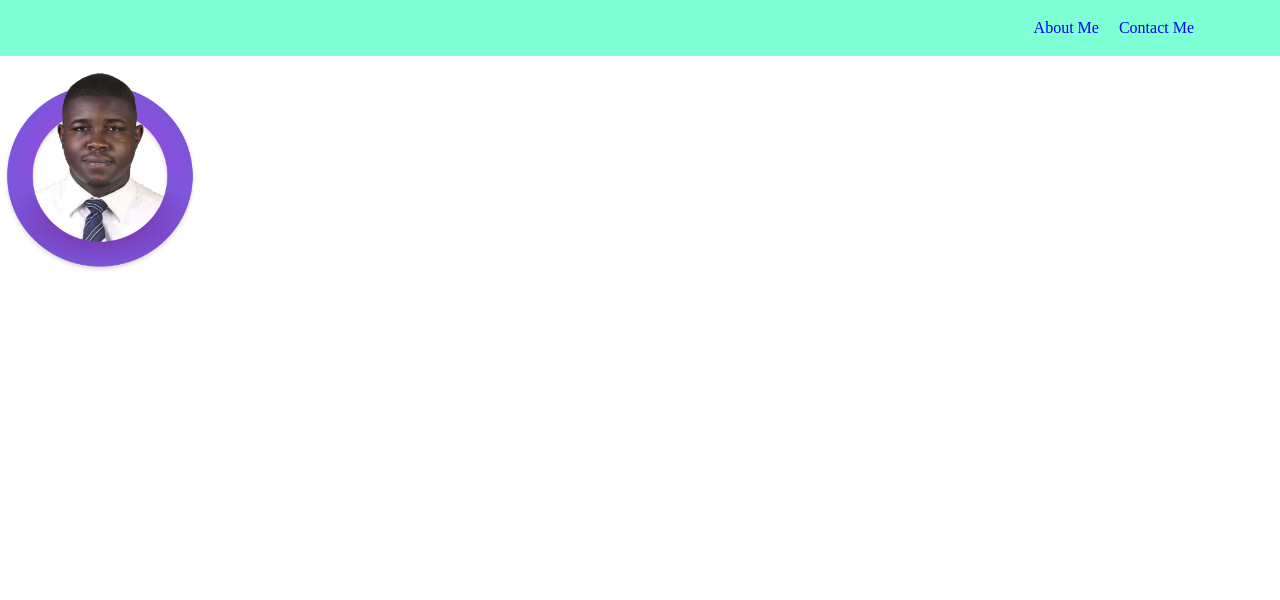
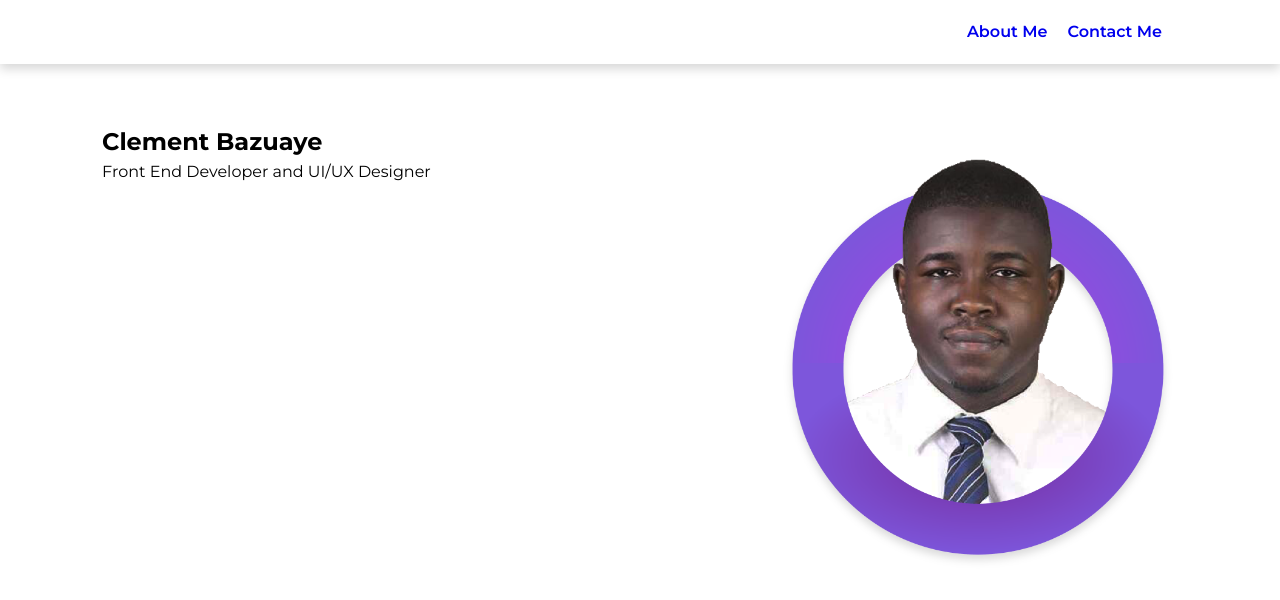
Before and after one commit to dev-bazz/portfolio-task_Zuri, a website: page index.html in a window 1280 px wide. Drawn offline with Linux system fonts and the light colour scheme.

Commit message:
....main style 1

```diff
--- a/index.html
+++ b/index.html
@@ -1,5 +1,6 @@
         <!DOCTYPE html>
         <html lang="en">
+
         <head>
                 <meta charset="UTF-8">
                 <meta http-equiv="X-UA-Compatible" content="IE=edge">
@@ -9,6 +10,7 @@
                 <link rel="stylesheet" href="/css/style.css">
                 <title>Portfolio</title>
         </head>
+
         <body>
                 <header>
                         <nav>
@@ -21,7 +23,17 @@
                         </nav>
                 </header>
                 <main>
-                <img style="aspect-ratio: 1/1.1; width: 200px" src="/img/Group 1(1).png" alt="clement" srcset="">
+                        <section class="about-me flex">
+                                <div class="left">
+                                        <h1>Clement Bazuaye</h1>
+                                        <p>Front End Developer and UI/UX Designer</p>
+                                </div>
+                                <div class="right">
+                                        <img   src="./img/Group 1(1).png" alt="" srcset="">
+                                </div>
+
+                        </section>
                 </main>
         </body>
+
         </html>
--- a/scss/_aboutMe.scss
+++ b/scss/_aboutMe.scss
@@ -1,2 +1,23 @@
 @use "./functions" as *;
 @use "./component/nav";
+@use  "./variables" as *;
+
+.about-me{
+        max-width: pixTOrem(1140px);
+        justify-content: space-between;
+        margin: auto;
+        padding-inline: $pad;
+        flex-flow: row wrap;
+}
+
+.right{
+        img{
+                width: pixTOrem(400px);
+                min-width: pixTOrem(60px);
+        }
+}
+.left{
+        h1{
+                text-transform: capitalize;
+        }
+}
--- /dev/null
+++ b/scss/_font.scss
@@ -0,0 +1,11 @@
+@use './functions' as *;
+@import url('https://fonts.googleapis.com/css2?family=Montserrat:wght@100;400;500;600;700;800;900&display=swap');
+:root{
+        font-family: 'Montserrat', sans-serif;
+}
+.flex{
+        display: flex;
+}
+main{
+        margin-top: pixTOrem(60px);
+}
--- a/scss/_media.scss
+++ b/scss/_media.scss
@@ -6,12 +6,12 @@
 
 @media (max-width: 767.98px){
         :root{
-                font-size:10px
+                font-size:12px
         }
 }
 
 @media (max-width: 575.98px){
         :root{
-                font-size:8px
+                font-size:10px
         }
 }
--- a/scss/_variables.scss
+++ b/scss/_variables.scss
@@ -0,0 +1 @@
+$pad: 32px;
--- a/scss/component/_nav.scss
+++ b/scss/component/_nav.scss
@@ -1,14 +1,16 @@
 @use '../functions' as *;
+@use '../variables' as *;
 
 header{
-        padding-block: pixTOrem(16px);
-        background-color: aquamarine;
+        padding-block: pixTOrem(20px);
+        background-color: rgb(255, 255, 255);
+        box-shadow: 0px 5px 10px 0px rgba(0, 0, 0, 0.158);
 
         nav{
         // content wrapper
-        max-width: pixTOrem(1140px);
+        max-width: calc(pixTOrem(1140px) - $pad);
         margin: auto;
-        padding-inline: pixTOrem(16px);
+        padding-inline: pixTOrem($pad);
 
         .nav-list{
                 display: flex;
@@ -16,6 +18,7 @@ header{
                 gap: pixTOrem(20px, em);
                 a{
                         text-decoration: none;
+                        font-weight: 600;
                 }
         }
         }
--- a/scss/style.scss
+++ b/scss/style.scss
@@ -1,4 +1,5 @@
 @use "./reset";
+@use "./font";
 
 // Pages
 @use "./_aboutMe.scss";
```
Also changed, not shown: css/style.css, 1 other file. Lines whose indentation alone changed are shown as unchanged.
